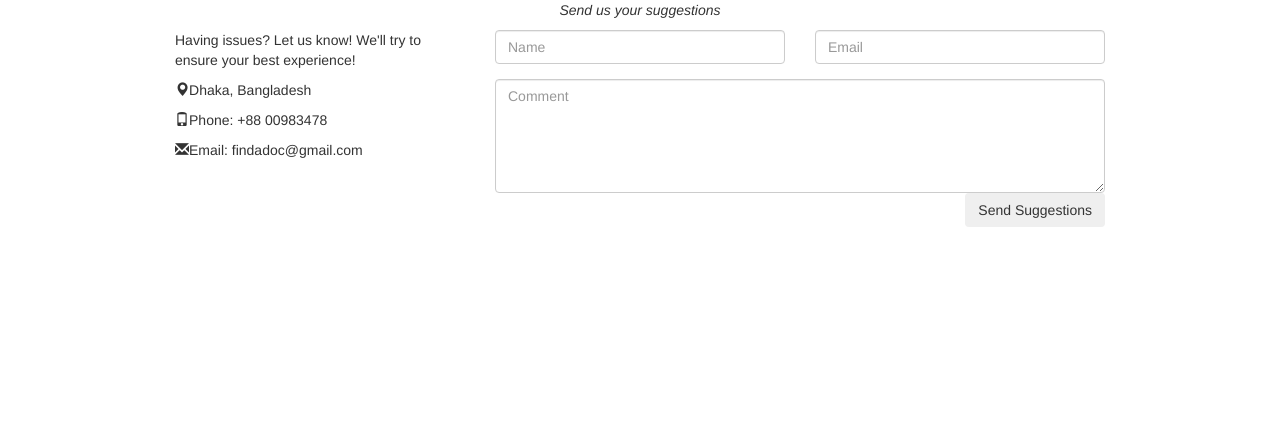
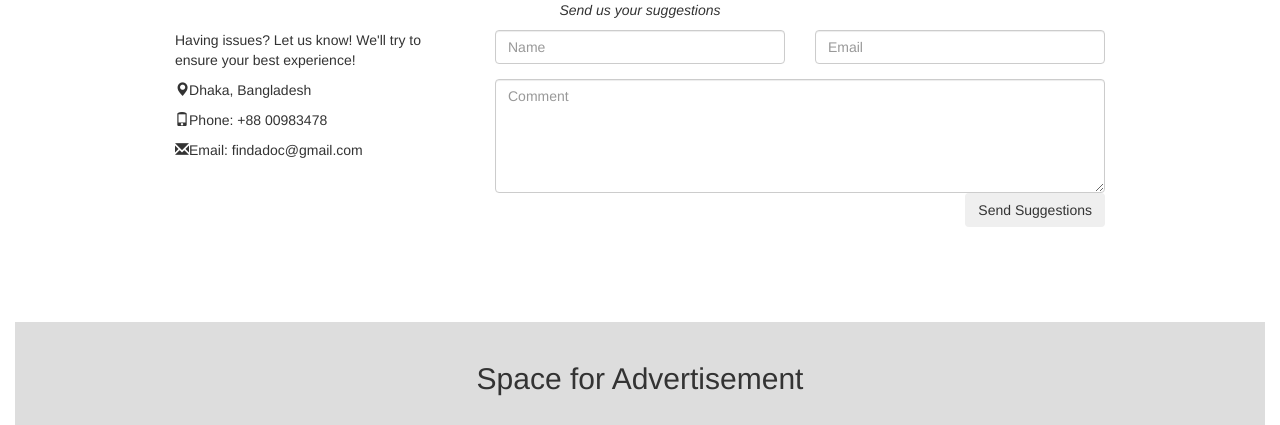
Before and after one commit to nsuspring2019cse299sec4/Group-5, a Django app: page /finddoctor/about/ in a window 1280 px wide. Shown: the part 1442-1867 px from the top of the page. Before the commit the page ends 1669 px from the top, so only its background shows below. Run offline with Django 3.2, Linux system fonts and the light colour scheme; some libraries are stand-ins or nearby versions.

Commit message:
Added space for advertisement in about page

```diff
--- a/Project code/findadoc/finddoctor/templates/finddoctor/about.html
+++ b/Project code/findadoc/finddoctor/templates/finddoctor/about.html
@@ -17,6 +17,11 @@
   }
   .container {
     padding: 80px 120px;
+  }
+  .footer {
+  padding: 20px;
+  text-align: center;
+  background: #ddd;
   }
   </style>
 </head>
@@ -103,6 +108,10 @@
   </div>
 </div>
 
+<div class="footer">
+  <h2>Space for Advertisement</h2>
+</div>
+
 </body>
 </html>
 
```
